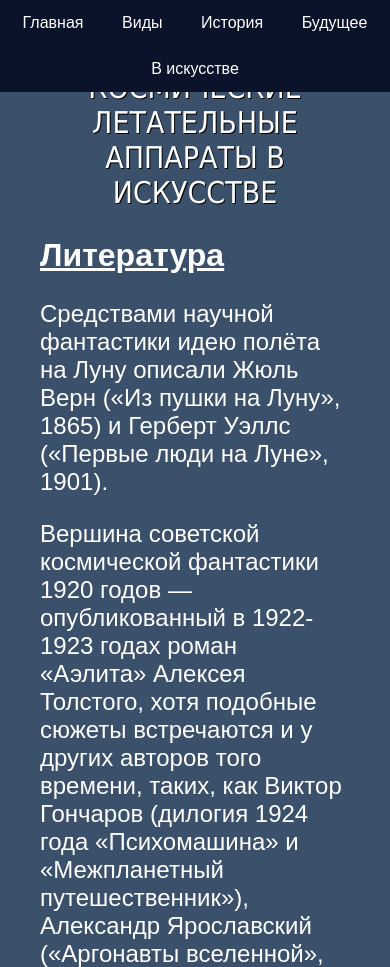
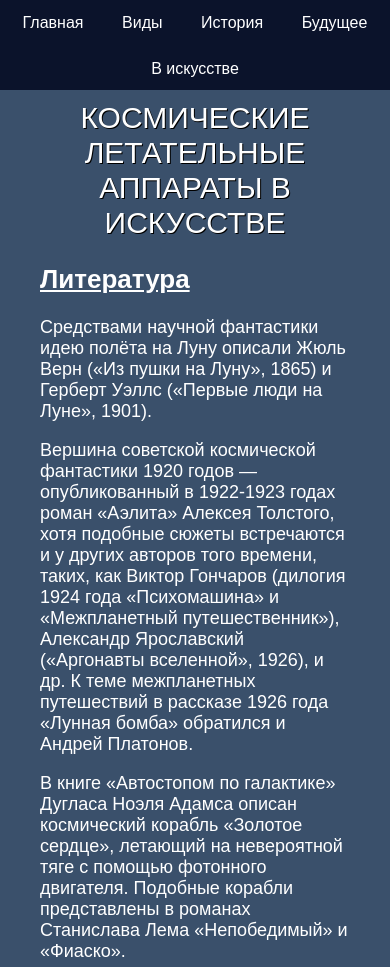
Before and after one commit to lptnkv/lptnkv.github.io, a plain HTML site: page art.html in a window 390 px wide. Shown: the top 967 px of the page. Drawn offline with Linux system fonts and the light colour scheme.

Commit message:
Style fixes

```diff
--- a/responsive.css
+++ b/responsive.css
@@ -35,7 +35,6 @@
         display: flex;
         flex-direction: row;
         flex-wrap: wrap;
-        height: fit-content;
     }
 
     .nav-container {
@@ -71,14 +70,30 @@
 }
 
 /*Смартфоны*/
-@media (max-width: 425px){
+@media (max-width: 450px){
     h1 {
         font-size: 30px;
         line-height: 35px;
+    }
+
+    h2 {
+        font-size: 26px;
+    }
+
+    p {
+        font-size: 18px;
     }
 
     .image-container.full-size img, .image-container img{
         max-width: 350px;
         max-height: 300px;
     }
+
+    nav {
+        height: 90px;
+    }
+
+    body {
+        padding-top: 90px;
+    }
 }
--- a/style.css
+++ b/style.css
@@ -1,5 +1,6 @@
 body, html {
     margin: 0px;
+    width: 100%;
 }
 
 body {
@@ -23,7 +24,7 @@ h2 {
 
 h1 {
     color: #fff;
-    font-family: 'Tahoma', cursive;
+    font-family: Arial;
     font-size: 65px;
     font-weight: normal;
     line-height: 60px;
@@ -63,8 +64,9 @@ nav {
     font-family: Arial;
     position: fixed;
     top: 0;
-    width: 100%;
+    max-width: 100%;
     height: 60px;
+    flex-wrap: wrap;
 }
 
 .logo-container {
@@ -77,6 +79,7 @@ nav {
     display: flex;
     flex-direction: row;
     justify-content: space-evenly;
+    max-width: 100%;
 }
 
 nav img {
```
